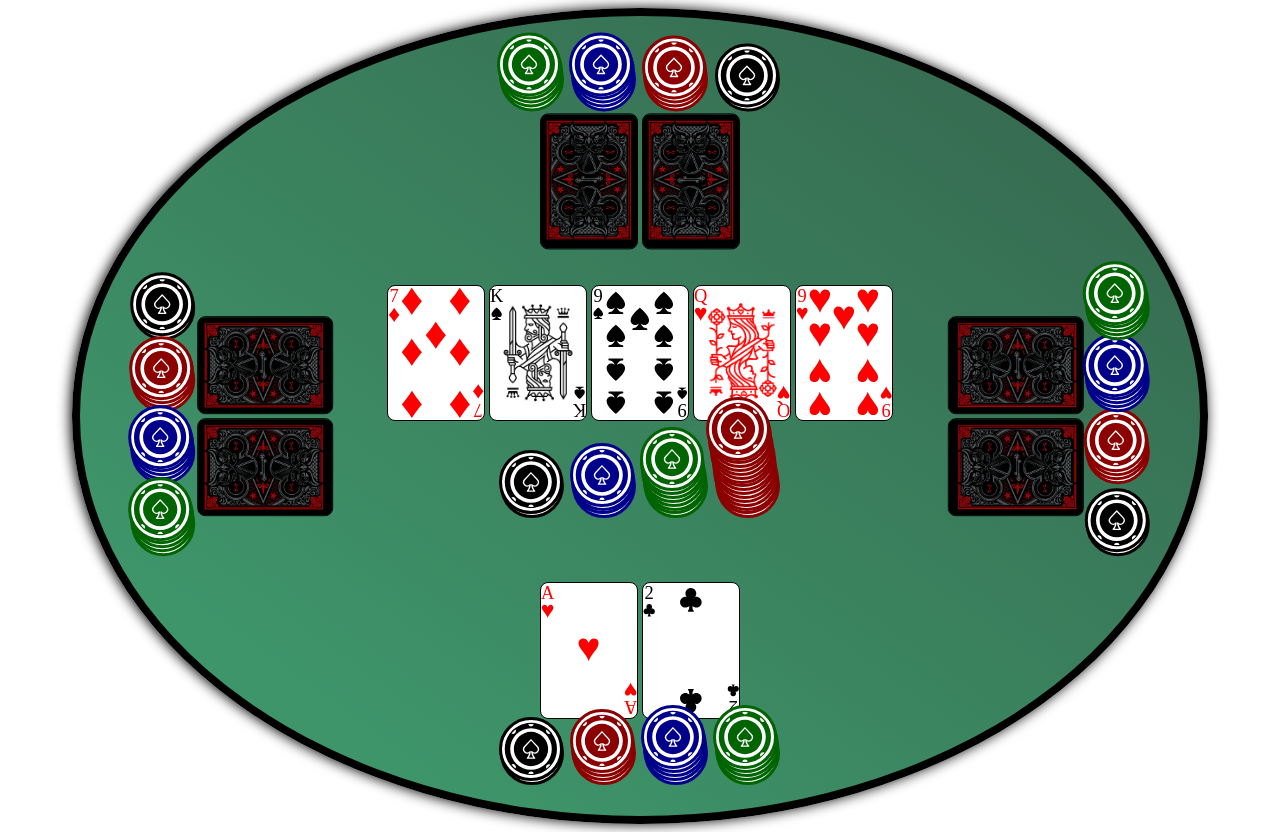
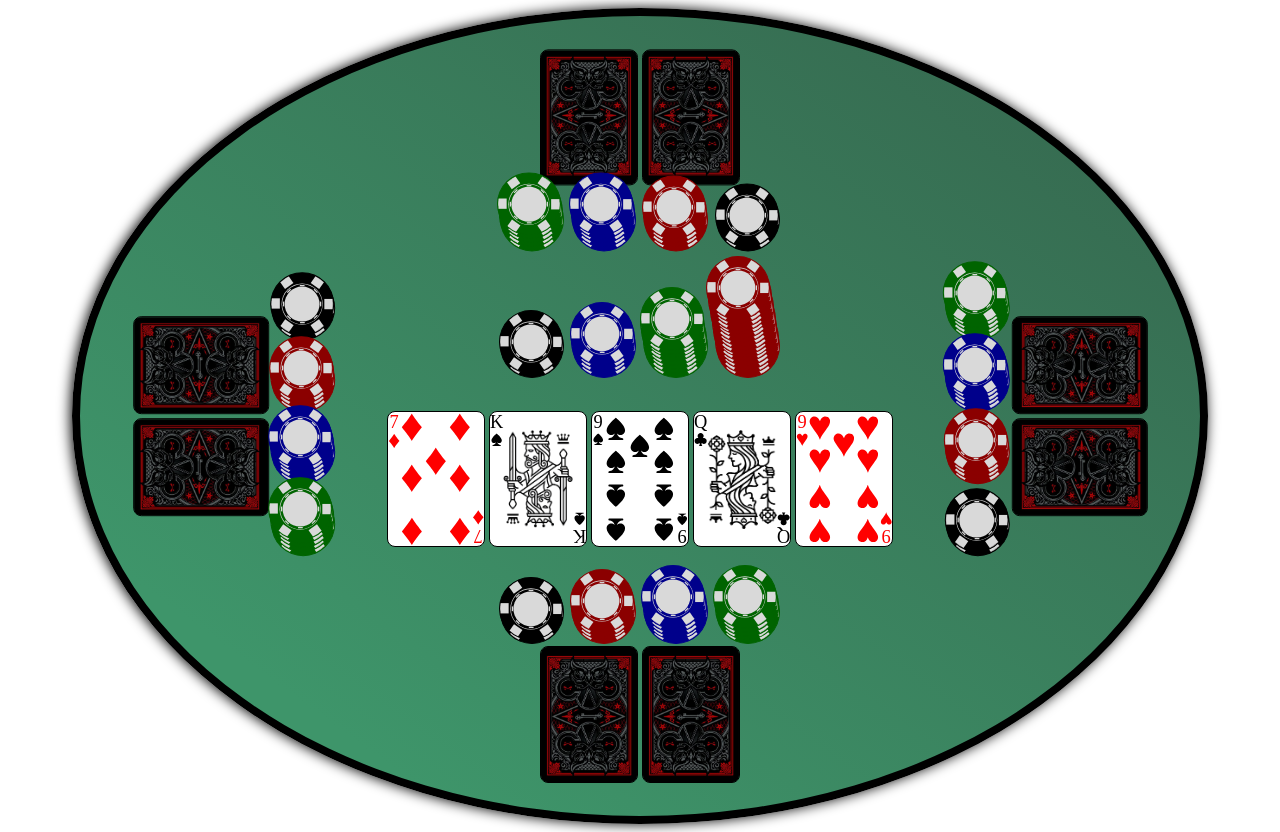
Before and after one commit to sjoegd/poker-game, a React (Vite) app: page / in a window 1280 px wide. Built offline with nearby package versions, Linux system fonts and the light colour scheme.

Commit message:
Updated chips and UI layout

```diff
--- a/src/components/Table.jsx
+++ b/src/components/Table.jsx
@@ -12,8 +12,8 @@ const TableContainer = styled.div`
   height: 50rem;
   width: 70rem;
   border-radius: 50%;
-  background: linear-gradient(216deg, rgba(53,101,77,1) 1%, rgba(62,149,106,1) 83%);
-  box-shadow: -0.1rem 0 0.8rem 0 rgba(0,0,0,1);
+  background: linear-gradient(216deg, rgba(53, 101, 77, 1) 1%, rgba(62, 149, 106, 1) 83%);
+  box-shadow: -0.1rem 0 0.8rem 0 rgba(0, 0, 0, 1);
   display: grid;
   grid-template: 1fr 1fr 1fr/ 1fr 1fr 1fr;
   margin: auto;
@@ -25,7 +25,7 @@ const HandContainer = styled.div`
   width: fit-content;
   height: fit-content;
   grid-area: ${({ row, column }) => `${row} / ${column} / span 1 / span 1`};
-  rotate: ${({rotate}) => `${rotate}deg`};
+  rotate: ${({ rotate }) => `${rotate}deg`};
   display: flex;
   flex-direction: column;
   align-items: center;
@@ -34,20 +34,20 @@ const HandContainer = styled.div`
 
 const CardStackContainer = styled(HandContainer)`
   margin: 0 auto;
- `;
+`;
 
 const MiddleContainer = styled.div`
   grid-area: ${({ row, column }) => `${row} / ${column} / span 1 / span 1`};
   display: flex;
   flex-direction: column;
-`
+`;
 const CoinStackContainer = styled.div`
   display: flex;
   flex-direction: row;
   justify-content: center;
   align-items: center;
   height: 100%;
-`
+`;
 
 /**
  * TODO:
@@ -60,79 +60,80 @@ export default function Table() {
   return (
     <TableContainer>
       <HandContainer row={3} column={2} rotate={0}>
-        <Hand
-          cards={[
-            { number: 'A', type: 'heart', backwards: false},
-            { number: 2, type: 'club', backwards: false },
-          ]}
-        />
         <CoinStackContainer>
           <CoinStack rotate={0} amount={2} color={'black'} />
           <CoinStack rotate={0} amount={4} color={'darkred'} />
           <CoinStack rotate={0} amount={5} color={'darkblue'} />
           <CoinStack rotate={0} amount={5} color={'darkgreen'} />
         </CoinStackContainer>
-      </HandContainer>
-      <HandContainer row={2} column={1} rotate={90}>
         <Hand
           cards={[
             { number: 'A', type: 'heart', backwards: true },
             { number: 2, type: 'club', backwards: true },
           ]}
         />
+      </HandContainer>
+      <HandContainer row={2} column={1} rotate={90}>
         <CoinStackContainer>
           <CoinStack rotate={-90} amount={2} color={'black'} />
           <CoinStack rotate={-90} amount={4} color={'darkred'} />
           <CoinStack rotate={-90} amount={5} color={'darkblue'} />
           <CoinStack rotate={-90} amount={5} color={'darkgreen'} />
         </CoinStackContainer>
-      </HandContainer>
-      <HandContainer row={1} column={2} rotate={180}>
         <Hand
           cards={[
             { number: 'A', type: 'heart', backwards: true },
             { number: 2, type: 'club', backwards: true },
           ]}
         />
+      </HandContainer>
+      <HandContainer row={1} column={2} rotate={180}>
         <CoinStackContainer>
           <CoinStack rotate={-180} amount={2} color={'black'} />
           <CoinStack rotate={-180} amount={4} color={'darkred'} />
           <CoinStack rotate={-180} amount={5} color={'darkblue'} />
           <CoinStack rotate={-180} amount={5} color={'darkgreen'} />
         </CoinStackContainer>
-      </HandContainer>
-      <HandContainer row={2} column={3} rotate={270}>
         <Hand
           cards={[
             { number: 'A', type: 'heart', backwards: true },
             { number: 2, type: 'club', backwards: true },
           ]}
         />
-        <CoinStackContainer> {/* fix z-indexes*/}
-          <CoinStack rotate={-270} amount={2} color={'black'} />
-          <CoinStack rotate={-270} amount={4} color={'darkred'} />
-          <CoinStack rotate={-270} amount={5} color={'darkblue'} />
-          <CoinStack rotate={-270} amount={5} color={'darkgreen'} />
+      </HandContainer>
+      <HandContainer row={2} column={3} rotate={270}>
+      <CoinStackContainer>
+          {/* fix z-indexes*/}
+          <CoinStack zIndex={4} rotate={-270} amount={2} color={'black'} />
+          <CoinStack zIndex={3} rotate={-270} amount={4} color={'darkred'} />
+          <CoinStack zIndex={2} rotate={-270} amount={5} color={'darkblue'} />
+          <CoinStack zIndex={1} rotate={-270} amount={5} color={'darkgreen'} />
         </CoinStackContainer>
+        <Hand
+          cards={[
+            { number: 'A', type: 'heart', backwards: true },
+            { number: 2, type: 'club', backwards: true },
+          ]}
+        />
       </HandContainer>
       <MiddleContainer row={2} column={2}>
-        <CardStackContainer>
-          <CardStack
-                cards={[
-                    { number:  7,  type: 'diamond', backwards: false },
-                    { number: 'K', type: 'spade',   backwards: false },
-                    { number:  9,  type: 'spade',   backwards: false },
-                    { number: 'Q', type: 'heart',   backwards: false },
-                    { number:  9,  type: 'heart',   backwards: false },
-                ]}
-            />
-        </CardStackContainer>
         <CoinStackContainer>
           <CoinStack amount={2} color={'black'} />
           <CoinStack amount={4} color={'darkblue'} />
           <CoinStack amount={8} color={'darkgreen'} />
           <CoinStack amount={16} color={'darkred'} />
         </CoinStackContainer>
+        <CardStackContainer>
+          <CardStack
+            cards={[
+              { number: 7, type: 'diamond', backwards: false },
+              { number: 'K', type: 'spade', backwards: false },
+              { number: 9, type: 'spade', backwards: false },
+              { number: 'Q', type: 'club', backwards: false },
+              { number: 9, type: 'heart', backwards: false },
+            ]}
+          />
+        </CardStackContainer>
       </MiddleContainer>
     </TableContainer>
   );
--- a/src/components/cards/CardStack.jsx
+++ b/src/components/cards/CardStack.jsx
@@ -13,7 +13,7 @@ export default function CardStack(props) {
   let cards = []
 
   for(let card of props.cards) {
-    cards.push(<Card number={card.number} type={card.type} backwards={card.backwards} />)
+    cards.push(<Card key={card.number + card.type} number={card.number} type={card.type} backwards={card.backwards} />)
   }
 
   return (
--- a/src/components/coins/Coin.jsx
+++ b/src/components/coins/Coin.jsx
@@ -6,20 +6,58 @@ import styled from 'styled-components';
 // Green 20
 // Red   10
 
-const StyledCoin = styled.svg`
-  background: white;
+const StyledSvg = styled.svg`
+  border: solid 0.02rem;
+  border-color: ${({color}) => color};
   border-radius: 50%;
-  border: 0.2rem solid;
-  border-color: ${({color}) => color};
-  fill: ${({color}) => color};
+  background-color: ${({color}) => color};
 `
 
 export default function Coin(props) {
   return (
-    <StyledCoin color={props.color} xmlns="http://www.w3.org/2000/svg" viewBox="0 0 32 32">
-        <path d="m16 11.5-3.17 3.34a1.87 1.87 0 0 0 0 2.52 1.63 1.63 0 0 0 2.34 0 .75.75 0 0 1 .15-.13.44.44 0 0 1 .43 0 .35.35 0 0 1 .19.34 6.38 6.38 0 0 1-1.15 3.09h2.42a6.38 6.38 0 0 1-1.15-3.09.35.35 0 0 1 .18-.36.4.4 0 0 1 .42 0 .7.7 0 0 1 .17.14 1.63 1.63 0 0 0 2.34 0 1.86 1.86 0 0 0 0-2.52Z" />
-        <path d="M16 6.54A9.46 9.46 0 1 0 25.45 16 9.48 9.48 0 0 0 16 6.54Zm3.71 11.34a2.36 2.36 0 0 1-1.73.74 2.29 2.29 0 0 1-1-.23 5.37 5.37 0 0 0 1.3 2.39.38.38 0 0 1 .07.41.37.37 0 0 1-.34.23H14a.37.37 0 0 1-.34-.23.38.38 0 0 1 .07-.41A5.32 5.32 0 0 0 15 18.39a2.4 2.4 0 0 1-2.73-.51 2.61 2.61 0 0 1 0-3.55l3.44-3.63a.36.36 0 0 1 .54 0l3.44 3.63a2.61 2.61 0 0 1 .02 3.55Z" />
-        <path d="m27.62 7.33-.42-.52-.44-.51a7.4 7.4 0 0 0-.55-.57c-.21-.21-.42-.41-.64-.59L25.41 5c-.23-.2-.48-.39-.73-.58a14.31 14.31 0 0 0-6.62-2.75 14.22 14.22 0 0 0-4.12 0 14.34 14.34 0 0 0-6.61 2.71c-.19.16-.4.31-.58.47l-.37.32a12.7 12.7 0 0 0-1.19 1.18l-.32.37c-.16.18-.31.39-.47.58a14.49 14.49 0 0 0 0 17.34c.16.19.31.4.47.58l.32.37a12.7 12.7 0 0 0 1.16 1.16l.37.32c.18.16.39.31.58.47a14.34 14.34 0 0 0 6.61 2.73c.36 0 .7.09 1 .11s.68 0 1 0h1c.31 0 .68-.06 1-.11a14.31 14.31 0 0 0 6.62-2.75c.25-.19.5-.38.73-.58l.14-.13c.22-.18.43-.38.64-.59a7.4 7.4 0 0 0 .55-.57l.44-.51.42-.52a14.49 14.49 0 0 0 0-17.34ZM16 27.47A11.47 11.47 0 1 1 27.47 16 11.49 11.49 0 0 1 16 27.47Zm0-23.95a1.62 1.62 0 0 1-1.56-1.17 13.57 13.57 0 0 1 3.12 0A1.62 1.62 0 0 1 16 3.52Zm10.76 3.93a1.63 1.63 0 0 1-1.94-.28 1.6 1.6 0 0 1-.28-1.93 14.06 14.06 0 0 1 2.22 2.21ZM7.45 5.24a1.63 1.63 0 0 1-2.21 2.21 14.43 14.43 0 0 1 2.21-2.21ZM5.24 24.55a1.63 1.63 0 0 1 2.21 2.21 14.9 14.9 0 0 1-2.21-2.21Zm9.2 5.1a1.62 1.62 0 0 1 3.12 0 14.79 14.79 0 0 1-3.12 0Zm10.1-2.89a1.6 1.6 0 0 1 .28-1.93 1.63 1.63 0 0 1 1.18-.48 1.57 1.57 0 0 1 .79.2 14.06 14.06 0 0 1-2.25 2.21Z" />
-    </StyledCoin>
+    <StyledSvg color={props.color} viewBox="0 0 301 300" fill="none" xmlns="http://www.w3.org/2000/svg">
+      <circle cx="150" cy="150" r="150" fill={props.color} />
+      <circle cx="150" cy="150" r="100" fill="#D9D9D9" />
+      <circle cx="150.5" cy="150.5" r="97.5" fill={props.color} />
+      <circle cx="150" cy="150" r="85" fill="#D9D9D9" />
+      <rect x="80.2426" y="204" width="23" height="6" transform="rotate(45 80.2426 204)" fill="#D9D9D9" />
+      <rect x="210.243" y="76" width="23" height="6" transform="rotate(45 210.243 76)" fill="#D9D9D9" />
+      <rect x="206" y="218.263" width="23" height="6" transform="rotate(-45 206 218.263)" fill="#D9D9D9" />
+      <rect x="237" y="161" width="23" height="6" transform="rotate(-90 237 161)" fill="#D9D9D9" />
+      <rect x="57" y="161" width="23" height="6" transform="rotate(-90 57 161)" fill="#D9D9D9" />
+      <rect x="139" y="57" width="23" height="6" fill="#D9D9D9" />
+      <rect x="140" y="237" width="23" height="6" fill="#D9D9D9" />
+      <rect x="231.958" y="224" width="40" height="50" transform="rotate(55 231.958 224)" fill="#D9D9D9" />
+      <rect x="45" y="256.766" width="40" height="50" transform="rotate(-55 45 256.766)" fill="#D9D9D9" />
+      <path d="M192 47.7661L214.943 15L255.901 43.6788L232.958 76.4449L192 47.7661Z" fill="#D9D9D9" />
+      <rect x="84.9576" y="15" width="40" height="50" transform="rotate(55 84.9576 15)" fill="#D9D9D9" />
+      <rect x="258" y="125" width="40" height="50" fill="#D9D9D9" />
+      <rect x="2" y="122" width="40" height="50" fill="#D9D9D9" />
+      <path
+        d="M2.51664 122L2.34584 171.932L2.14148 168.737L1.77311 166.648L1.69154 164.149L1.48717 160.954L1.4056 158.456L1.20124 155.261L1.03766 153.315M1.03766 153.315L0.874085 151.369L0.710934 146.372L0.711784 140.269L1.245 135.148L2.31143 124.908L2.10196 158.333L1.65457 135.435L1.52924 153.049L1.03766 153.315Z"
+        stroke="#D9D9D9"
+      />
+      <path
+        d="M85 15L44 43.5L46.5 41.5L48 40L50 38.5L52.5 36.5L54.5 35L57 33L58.5 31.75M58.5 31.75L60 30.5L64 27.5L69 24L73.5 21.5L82.5 16.5L55 35.5L73.5 22L59 32L58.5 31.75Z"
+        stroke="#D9D9D9"
+      />
+      <path
+        d="M255.804 43.5274L215 14.7476L217.734 16.4128L219.657 17.3093L221.751 18.6756L224.485 20.3408L226.579 21.7072L229.313 23.3724L231.001 24.3544M231.001 24.3544L232.688 25.3364L236.875 28.0691L241.875 31.5705L245.763 34.9441L253.539 41.6912L226.28 22.348L245.293 35.1151L230.937 24.9097L231.001 24.3544Z"
+        stroke="#D9D9D9"
+      />
+      <path
+        d="M45 256.748L85.8041 285.527L83.0696 283.862L81.1471 282.966L79.0535 281.599L76.319 279.934L74.2255 278.568L71.491 276.903L69.8034 275.921M69.8034 275.921L68.1157 274.939L63.9286 272.206L58.9296 268.704L55.0412 265.331L47.2646 258.584L74.5243 277.927L55.5111 265.16L69.8673 275.365L69.8034 275.921Z"
+        stroke="#D9D9D9"
+      />
+      <path
+        d="M298.346 174.932L298.517 125L298.721 128.195L299.089 130.284L299.171 132.783L299.375 135.978L299.457 138.476L299.661 141.672L299.825 143.617M299.825 143.617L299.988 145.563L300.152 150.56L300.151 156.664L299.617 161.784L298.551 172.024L298.761 138.599L299.208 161.497L299.333 143.883L299.825 143.617Z"
+        stroke="#D9D9D9"
+      />
+      <path
+        d="M214 285.5L255 257L252.5 259L251 260.5L249 262L246.5 264L244.5 265.5L242 267.5L240.5 268.75M240.5 268.75L239 270L235 273L230 276.5L225.5 279L216.5 284L244 265L225.5 278.5L240 268.5L240.5 268.75Z"
+        stroke="#D9D9D9"
+      />
+      <rect x="76" y="92.2635" width="23" height="6" transform="rotate(-45 76 92.2635)" fill="#D9D9D9" />
+    </StyledSvg>
   );
 }
--- a/src/components/coins/CoinStack.jsx
+++ b/src/components/coins/CoinStack.jsx
@@ -9,6 +9,7 @@ const StackContainer = styled.div`
     width: 4rem;
     rotate: ${({rotate}) => `${rotate}deg`};
     margin: 0 0.25rem;
+    z-index: ${({zIndex}) => zIndex ?? 0};
 `
 
 const CoinContainer = styled.div`
@@ -22,10 +23,10 @@ export default function CoinStack(props) {
   let coins = [];
 
   for(let i = 0; i < props.amount; i++) {
-    coins.push(<CoinContainer i={i}><Coin color={props.color} /></CoinContainer>)
+    coins.push(<CoinContainer key={i} i={i}><Coin color={props.color} /></CoinContainer>)
   }
 
   return (
-    <StackContainer rotate={props.rotate} amount={props.amount}>{coins}</StackContainer>
+    <StackContainer zIndex={props.zIndex} rotate={props.rotate} amount={props.amount}>{coins}</StackContainer>
   )
 }
```
Also changed, not shown: src/attributes/Poker chip.svg (added).
